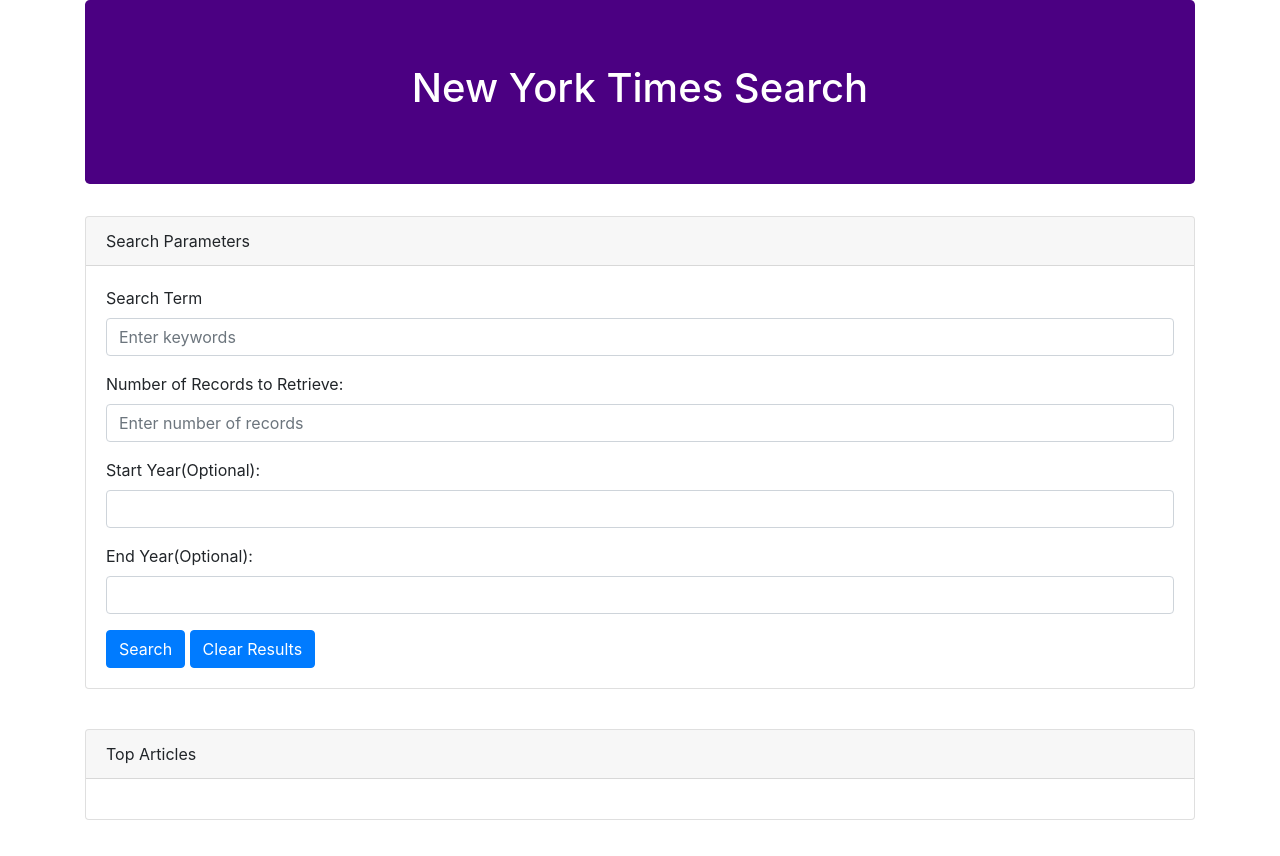
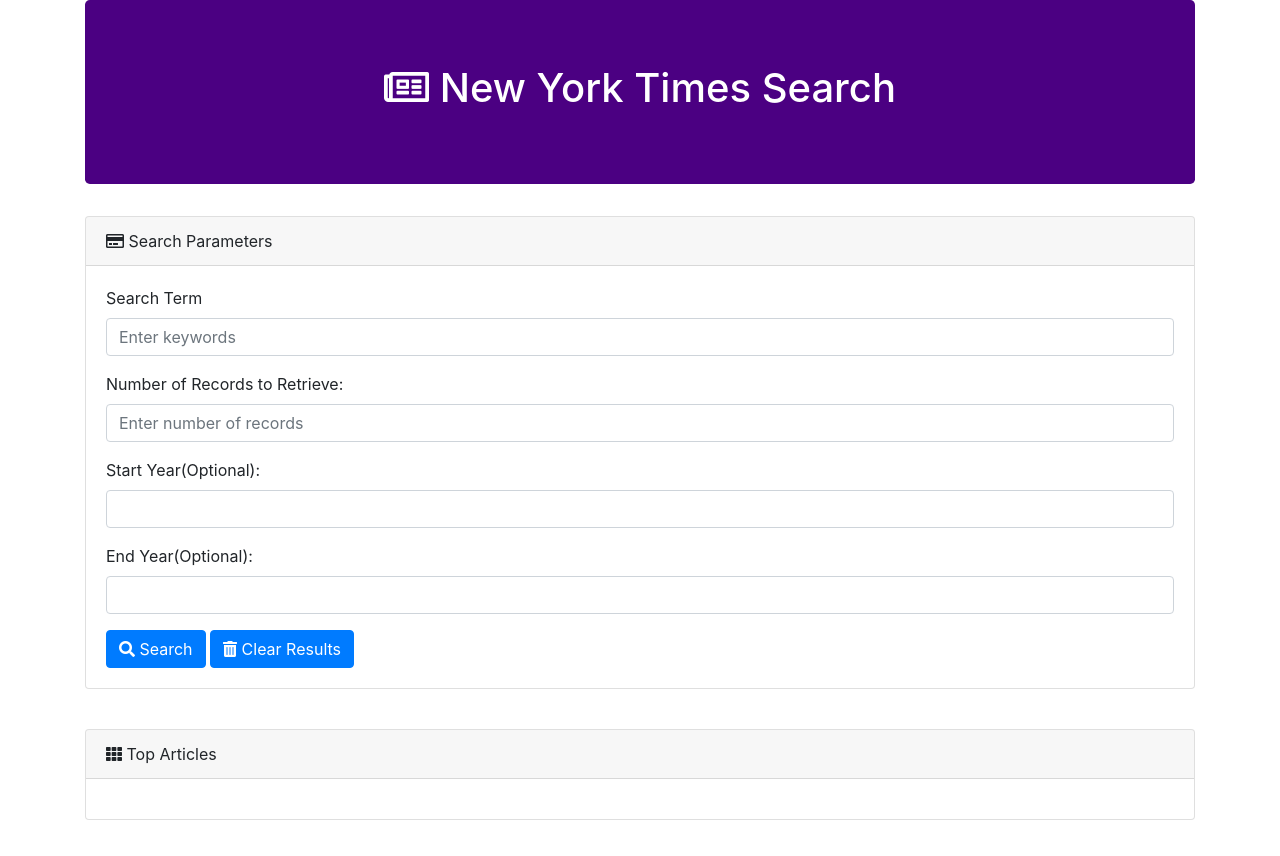
Before and after one commit to farha-neu/NYTSearch, a plain HTML site: page index.html in a window 1280 px wide. Drawn offline with nearby package versions, Linux system fonts and the light colour scheme.

Commit message:
added icons

```diff
--- a/index.html
+++ b/index.html
@@ -8,18 +8,19 @@
   <script src="https://ajax.googleapis.com/ajax/libs/jquery/3.3.1/jquery.min.js"></script>
   <script src="https://cdnjs.cloudflare.com/ajax/libs/popper.js/1.14.0/umd/popper.min.js"></script>
   <script src="https://maxcdn.bootstrapcdn.com/bootstrap/4.1.0/js/bootstrap.min.js"></script>
+  <link rel="stylesheet" href="https://use.fontawesome.com/releases/v5.0.13/css/all.css" integrity="sha384-DNOHZ68U8hZfKXOrtjWvjxusGo9WQnrNx2sqG0tfsghAvtVlRW3tvkXWZh58N9jp" crossorigin="anonymous">
   <link rel="stylesheet" href="css/style.css">
 </head>
 <body>
 
 <div class="container">
   <div class="jumbotron">
-    <h1 class="text-center">New York Times Search</h1>
+    <h1 class="text-center"><i class="far fa-newspaper"></i> New York Times Search</h1>
   </div>
   <!-- form -->
   <div class="card">
     <div class="card-header">
-        Search Parameters
+      <i class="far fa-credit-card"></i> Search Parameters
     </div>
     <div class="card-body">
         <form id="seach-form">
@@ -40,8 +41,8 @@
                     <input type="text" class="form-control" id="end-year">
             </div>
 
-            <button id="search-news" type="submit" class="btn btn-primary">Search</button>
-            <button id="clear-result" type="submit" class="btn btn-primary">Clear Results</button>
+            <button id="search-news" type="submit" class="btn btn-primary"><i class="fas fa-search"></i> Search</button>
+            <button id="clear-result" type="submit" class="btn btn-primary"><i class="fas fa-trash-alt"></i> Clear Results</button>
        </form>
     </div>
 </div>
@@ -50,7 +51,7 @@
 
 <div class="card">
         <div class="card-header">
-           Top Articles
+          <i class="fas fa-th"></i> Top Articles
         </div>
         <div class="card-body" id="result">
 
```
